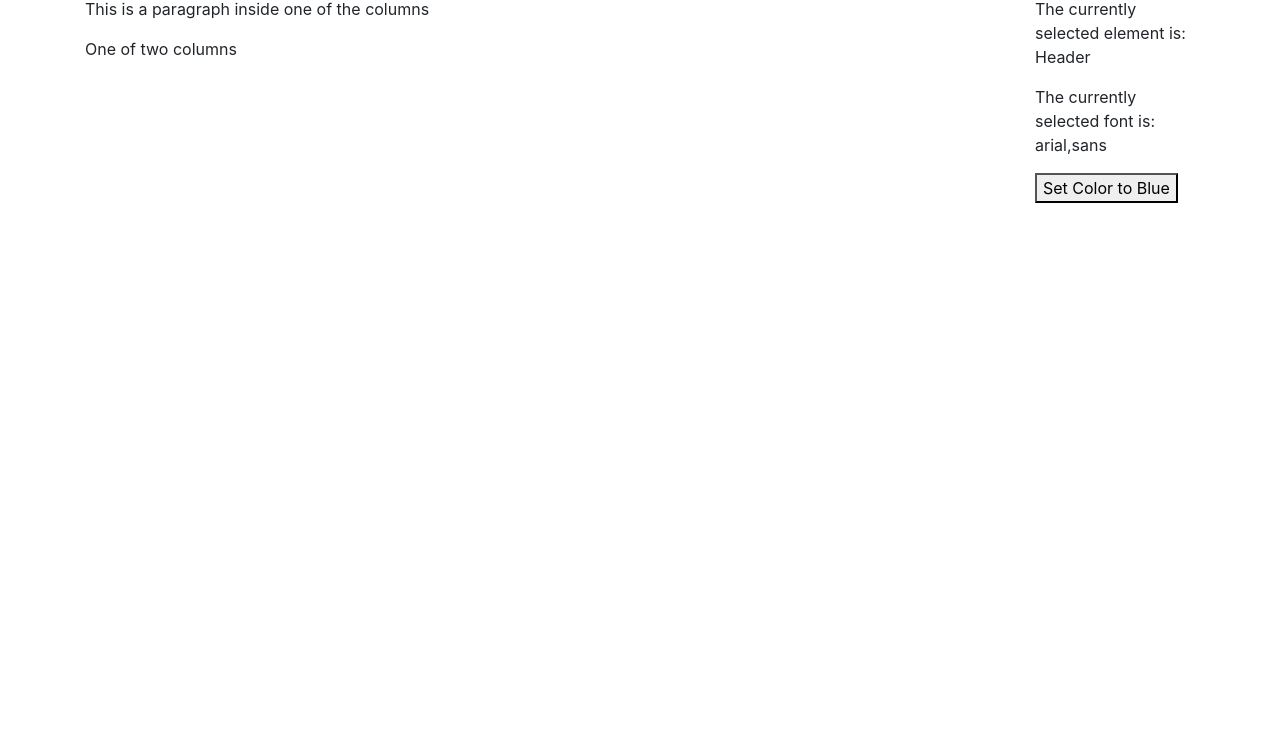
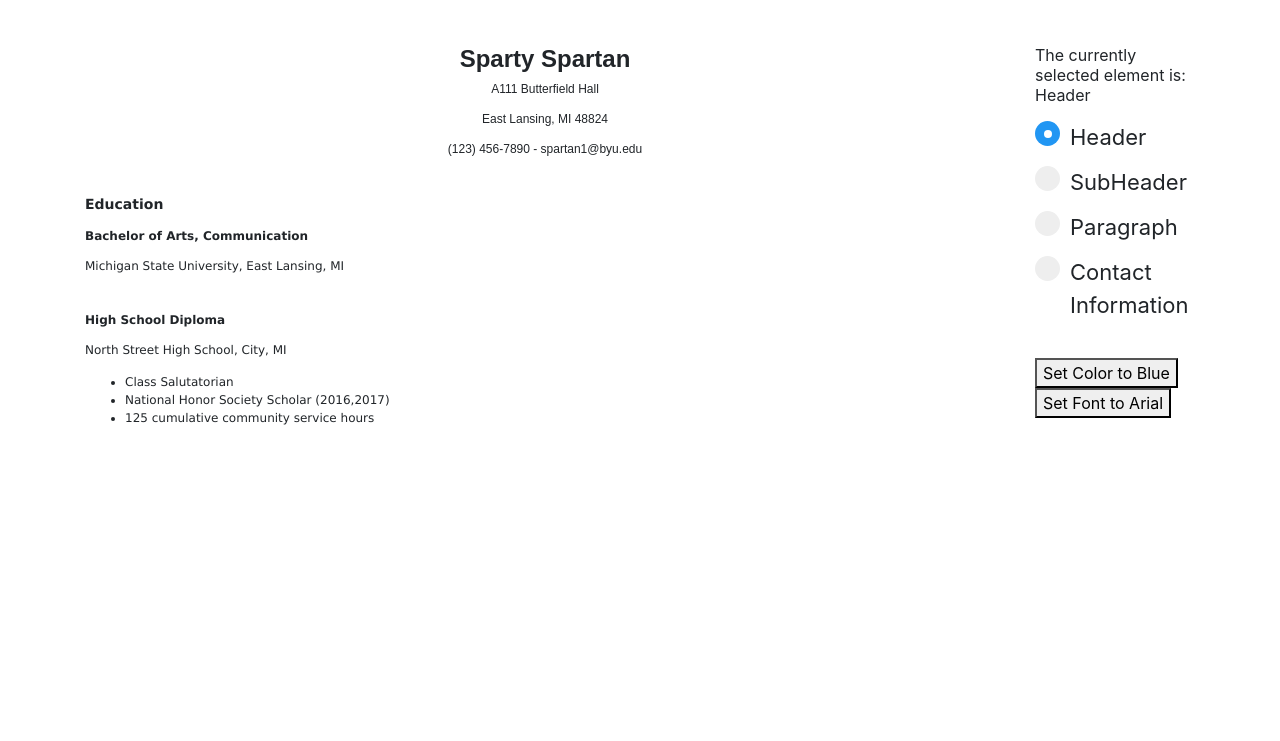
Before and after one commit to CButtars/creative-project-1, a plain HTML site: page index.html in a window 1280 px wide. Shown: the part 59-800 px from the top of the page. Drawn offline with nearby package versions, Linux system fonts and the light colour scheme.

Commit message:
working prototype for the different format locations on the resume

```diff
--- a/css/main.css
+++ b/css/main.css
@@ -1,11 +1,104 @@
-.header1 {
-    font-family: "Palatino Linotype", "Book Antiqua", Palatino, serif;
+h1 {
+    text-align: center;
 }
 
-.header2 {
-    font-family: Verdana, Geneva, sans-serif;
+p {
+    line-height: normal;
 }
 
-paragraph {
+.Header {
+    font-family: "Palatino Linotype", "Book Antiqua", Palatino, serif;
+    text-align: center;
+}
+
+.SubHeader {
+    font-family: Verdana, Geneva, sans-serif;
+    font-size: 14px;
+    font-weight: bold;
+    padding-bottom: 8px;
+}
+
+.Paragraph {
     font-family: "Lucida Sans Unicode", "Lucida Grande", sans-serif;
+    font-size: 12px;
 }
+
+.Contact {
+    font-size: 12px;
+    font-family: "Lucida Sans Console", sans-serif;
+    text-align: center;
+}
+
+#bolded {
+    font-weight: bold;
+}
+
+.bigger {
+    font-size: 24px;
+}
+
+/* Styling for radio buttons */
+
+/* The container */
+.rcontainer {
+    display: block;
+    position: relative;
+    padding-left: 35px;
+    margin-bottom: 12px;
+    cursor: pointer;
+    font-size: 22px;
+    -webkit-user-select: none;
+    -moz-user-select: none;
+    -ms-user-select: none;
+    user-select: none;
+}
+
+/* Hide the browser's default radio button */
+.rcontainer input {
+    position: absolute;
+    opacity: 0;
+    cursor: pointer;
+}
+
+/* Create a custom radio button */
+.checkmark {
+    position: absolute;
+    top: 0;
+    left: 0;
+    height: 25px;
+    width: 25px;
+    background-color: #eee;
+    border-radius: 50%;
+}
+
+/* On mouse-over, add a grey background color */
+.rcontainer:hover input ~ .checkmark {
+    background-color: #ccc;
+}
+
+/* When the radio button is checked, add a blue background */
+.rcontainer input:checked ~ .checkmark {
+    background-color: #2196F3;
+}
+
+/* Create the indicator (the dot/circle - hidden when not checked) */
+.checkmark:after {
+    content: "";
+    position: absolute;
+    display: none;
+}
+
+/* Show the indicator (dot/circle) when checked */
+.rcontainer input:checked ~ .checkmark:after {
+    display: block;
+}
+
+/* Style the indicator (dot/circle) */
+.rcontainer .checkmark:after {
+ 	top: 9px;
+	left: 9px;
+	width: 8px;
+	height: 8px;
+	border-radius: 50%;
+	background: white;
+}
--- a/index.html
+++ b/index.html
@@ -29,22 +29,52 @@
 
   <body>
     <div class="container">
-      <div class="row"><h1 class="header1" id="Header">Welcome to the Resume Editor!</h1></div>
+      <div class="row"><h1>Welcome to the Resume Editor!</h1></div>
+      </br>
+      </br>
       <div class="row">
         <div class="col-12 col-md-10">
-          <p>This is a paragraph inside one of the columns</p>
-          One of two columns
+          <h2 class="Contact bigger" id="bolded">Sparty Spartan</h2>
+          <p class="Contact">A111 Butterfield Hall</p>
+          <p class="Contact">East Lansing, MI 48824</p>
+          <p class="Contact">(123) 456-7890 - spartan1@byu.edu</p>
+          </br>
+          <h3 class="SubHeader">Education</h3>
+          <p class="Paragraph" id="bolded">Bachelor of Arts, Communication</p>
+          <p class="Paragraph">Michigan State University, East Lansing, MI</p>
+          </br>
+          <p class="Paragraph" id="bolded">High School Diploma</p>
+          <p class="Paragraph">North Street High School, City, MI
+          <ul class="Paragraph">
+            <li>Class Salutatorian</li>
+            <li>National Honor Society Scholar (2016,2017)</li>
+            <li>125 cumulative community service hours</li>
+          </ul></p>
+
         </div>
         <div class="col-6 col-md-2">
           <p>The currently selected element is:
-          <script> document.write(selectedElement); </script>
+            <span id="element">Header</span>
           </p>
-          <p>The currently selected font is:
-          <script> document.write(selectedFont); </script>
-          </p>
-            <form style="color: black;">
-                <button onclick="changeColor(event)">Set Color to Blue</button>
-            </form>
+            <label class="rcontainer" onclick="updateCurrentElement('Header');">Header
+              <input type="radio" checked="checked" name="radio">
+              <span class="checkmark"></span>
+            </label>
+            <label class="rcontainer" onclick="updateCurrentElement('SubHeader');">SubHeader
+              <input type="radio" name="radio">
+              <span class="checkmark"></span>
+            </label>
+            <label class="rcontainer" onclick="updateCurrentElement('Paragraph');">Paragraph
+              <input type="radio" name="radio">
+              <span class="checkmark"></span>
+            </label>
+            <label class="rcontainer" onclick="updateCurrentElement('Contact');">Contact Information
+              <input type="radio" name="radio">
+              <span class="checkmark"></span>
+            </label>
+            </br>
+            <button onclick="changeColor(event)">Set Color to Blue</button>
+            <button onclick="changeFont(event)">Set Font to Arial</button>
         </div>
       </div>
     </div>
@@ -57,12 +87,27 @@
     <!--Custom Scripts-->
     <script>
       function changeFont() {
-        document.getElementById(selectedElement).style.fontFamily = selectedFont;
+        //document.getElementsByClassName(selectedElement).style.fontFamily = selectedFont;
+        var x = document.getElementsByClassName(selectedElement);
+        var i;
+        for (i = 0; i < x.length; i++) {
+            x[i].style.fontFamily = selectedFont;
+        }
         event.preventDefault();
       }
       function changeColor() {
-        document.getElementById(selectedElement).style.color = selectedColor;
+        //document.getElementsByClassName(selectedElement).style.color = selectedColor;
+        var x = document.getElementsByClassName(selectedElement);
+        var i;
+        for (i = 0; i < x.length; i++) {
+            x[i].style.color = selectedColor;
+        }
         event.preventDefault();
+      }
+      function updateCurrentElement(input) {
+        selectedElement=input;
+        document.getElementById("element").innerHTML = input;
+        event.preventDefault;
       }
     </script>
   </body>
```
